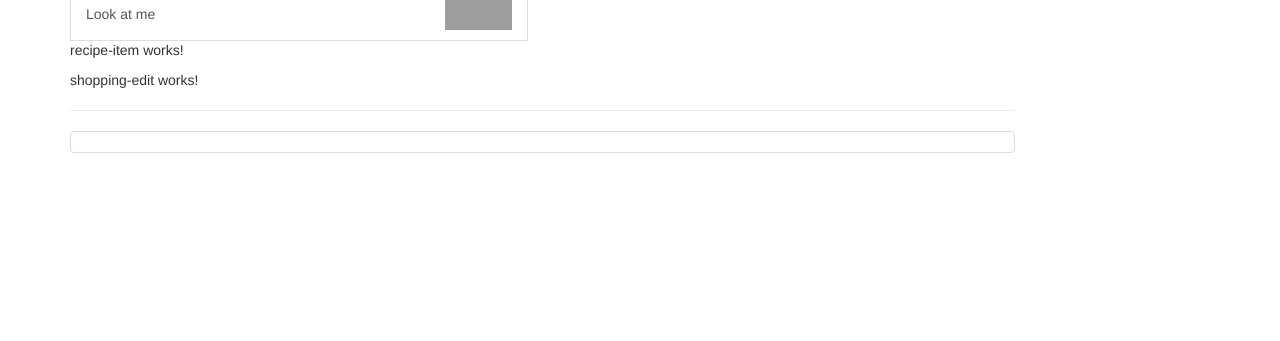
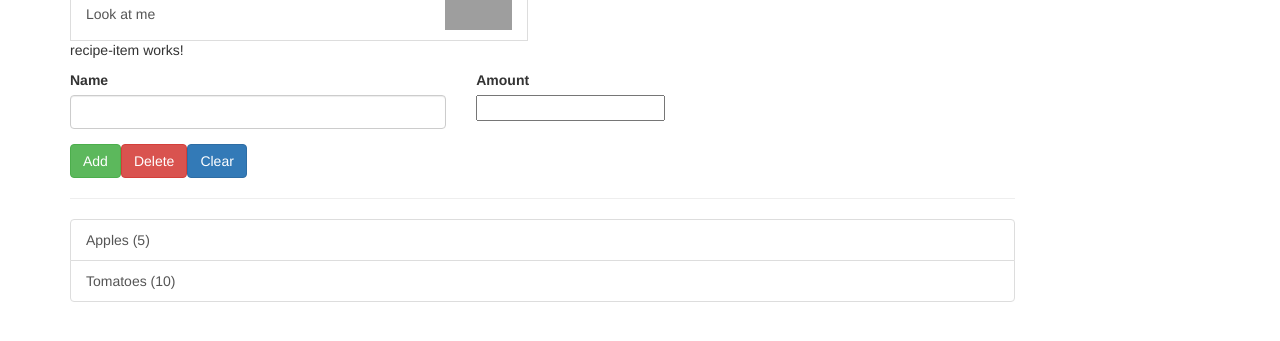
Before and after one commit to bobby-brice/shop-recipes, an Angular app: page / in a window 1280 px wide. Shown: the part 249-590 px from the top of the page. Built offline with nearby package versions, Linux system fonts and the light colour scheme; grey boxes are pictures that could not be loaded.

Commit message:
Add ingredient inputs and buttons

```diff
--- a/src/app/shopping-list/shopping-edit/shopping-edit.component.html
+++ b/src/app/shopping-list/shopping-edit/shopping-edit.component.html
@@ -1 +1,23 @@
-<p>shopping-edit works!</p>
+<div class="row">
+  <div class="col-xs-12">
+    <form>
+      <div class="row">
+        <div class="col-sm-5 form-group">
+          <label for="name">Name</label>
+          <input type="text" id="name" class=form-control>
+        </div>
+        <div class="col-sm-2 form group">
+          <label for="amount">Amount</label>
+          <input type="number" id="amount" class="form group">
+        </div>
+      </div>
+      <div class="row">
+        <div class="col-xs-12">
+          <button class="btn btn-success" type="submit">Add</button>
+          <button class="btn btn-danger" type="button">Delete</button>
+          <button class="btn btn-primary" type="button">Clear</button>
+        </div>
+      </div>
+    </form>
+  </div>
+</div>
--- a/src/app/shopping-list/shopping-list.component.html
+++ b/src/app/shopping-list/shopping-list.component.html
@@ -3,7 +3,9 @@
     <app-shopping-edit></app-shopping-edit>
     <hr>
     <ul class="list-group">
-      <a class="list-group-item" style="cursor: pointer"></a>
+      <a class="list-group-item" style="cursor: pointer" *ngFor="let ingredient of ingredients">
+        {{ ingredient.name }} ({{ ingredient.amount }})
+      </a>
     </ul>
   </div>
 </div>
--- a/src/app/shopping-list/shopping-list.component.ts
+++ b/src/app/shopping-list/shopping-list.component.ts
@@ -8,7 +8,7 @@
 })
 export class ShoppingListComponent implements OnInit {
   ingredients: Ingredient[] = [
-    new Ingredient('Applies', 5),
+    new Ingredient('Apples', 5),
     new Ingredient('Tomatoes', 10)
   ];
   constructor() { }
```
